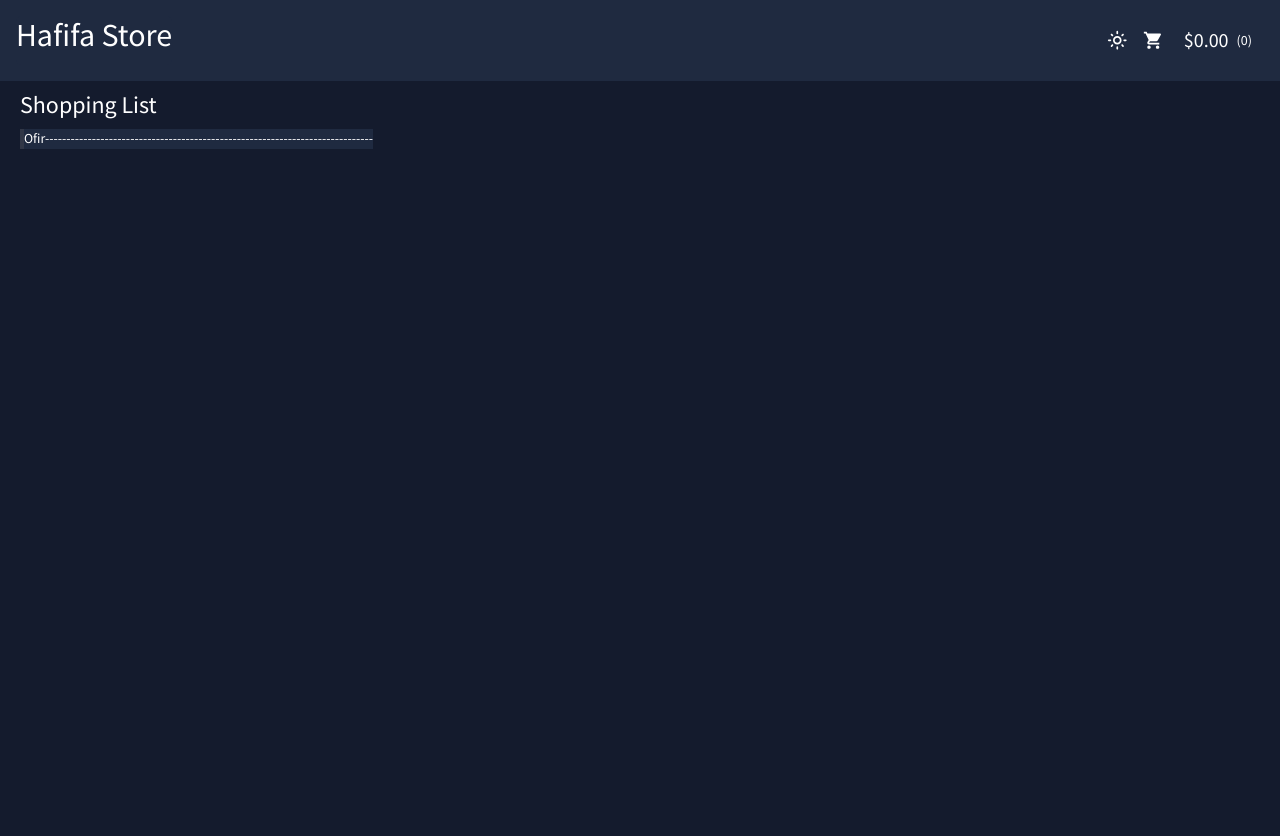
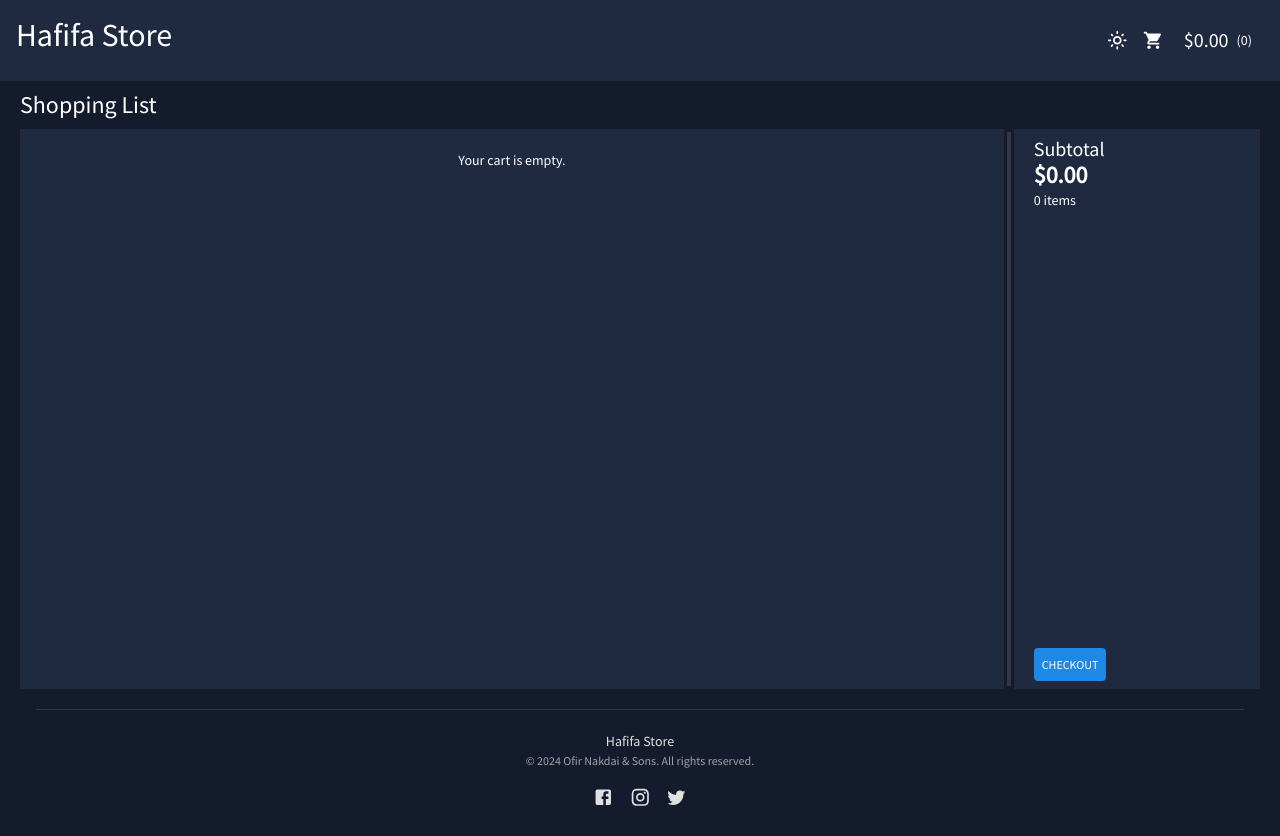
Before and after one commit to ofirNakdai/store, a React (Vite) app: page /cart in a window 1280 px wide. Before the commit the page ends 800 px from the top, so only its background shows below. Built offline with nearby package versions, Linux system fonts and the light colour scheme.

Commit message:
Cart Scene all done without checkout

```diff
--- /dev/null
+++ b/src/components/Footer.tsx
@@ -0,0 +1,61 @@
+import { Box, Typography, IconButton } from "@mui/material";
+import FacebookIcon from "@mui/icons-material/Facebook";
+import InstagramIcon from "@mui/icons-material/Instagram";
+import TwitterIcon from "@mui/icons-material/Twitter";
+import { useTheme } from "@mui/material";
+import { tokens } from "./../theme"; // Assuming you have a custom theme
+
+const Footer = () => {
+  const theme = useTheme();
+  const colors = tokens(theme.palette.mode);
+
+  return (
+    <Box
+      sx={{
+        p: "20px",
+        mt: "auto",
+        display: "flex",
+        flexDirection: "column",
+        alignItems: "center",
+        justifyContent: "center",
+      }}
+    >
+      <Typography variant="h6" sx={{ color: colors.grey[100] }}>
+        Hafifa Store
+      </Typography>
+
+      <Typography variant="body2" sx={{ color: colors.grey[300], mb: "10px" }}>
+        © {new Date().getFullYear()} Ofir Nakdai & Sons. All rights reserved.
+      </Typography>
+
+      <Box>
+        <IconButton
+          href="https://facebook.com"
+          target="_blank"
+          aria-label="Facebook"
+          sx={{ color: colors.grey[100] }}
+        >
+          <FacebookIcon />
+        </IconButton>
+        <IconButton
+          href="https://instagram.com"
+          target="_blank"
+          aria-label="Instagram"
+          sx={{ color: colors.grey[100] }}
+        >
+          <InstagramIcon />
+        </IconButton>
+        <IconButton
+          href="https://twitter.com"
+          target="_blank"
+          aria-label="Twitter"
+          sx={{ color: colors.grey[100] }}
+        >
+          <TwitterIcon />
+        </IconButton>
+      </Box>
+    </Box>
+  );
+};
+
+export default Footer;
--- a/src/components/QuantityPicker.tsx
+++ b/src/components/QuantityPicker.tsx
@@ -14,7 +14,7 @@ const QuantityPicker: React.FC<QuantityPickerProps> = ({
   onDecrement,
 }) => {
   return (
-    <Box display="flex" sx={{ border: "2px solid", borderRadius: "4px" }}>
+    <Box display="flex" sx={{ border: "2px solid", borderRadius: "4px" }} gap="3px">
       <IconButton onClick={onDecrement} disabled={quantity <= 0}>
         <RemoveIcon />
       </IconButton>
--- a/src/scenes/products/index.tsx
+++ b/src/scenes/products/index.tsx
@@ -9,6 +9,7 @@ import {
   useTheme,
   Rating,
   CircularProgress,
+  Divider,
 } from "@mui/material";
 import { tokens } from "../../theme";
 import { useProducts } from "../../services/queries";
@@ -17,6 +18,7 @@ import { useCart } from "../../context/cartProvider";
 import Swal from "sweetalert2";
 import { Product } from "../../types/product";
 import { useNavigate } from "react-router-dom";
+import Footer from "../../components/Footer";
 
 const Products = () => {
   const theme = useTheme();
@@ -57,8 +59,8 @@ const Products = () => {
   };
 
   return (
-    <Box display="flex">
-      <Grid container spacing={8} m="0 30px 30px 0">
+    <Box display="flex" flexDirection="column">
+      <Grid container spacing={8} m="0 0" p="0 64px 0 0" maxWidth="100%">
         {productsQuery.data?.map((product) => (
           <Grid item key={product.id} xs={12} sm={6} md={3}>
             <Card
@@ -120,6 +122,7 @@ const Products = () => {
                       fontWeight="bold"
                     >{`$${product.price.toFixed(2)}`}</Typography>
                   </Box>
+                  {/* ADD TO CART BUTTON */}
                   <Button
                     sx={{
                       backgroundColor:
@@ -147,6 +150,12 @@ const Products = () => {
           </Grid>
         ))}
       </Grid>
+
+      {/* FOOTER */}
+      <Divider variant="middle" sx={{ color: "divider", mt: "20px" }} />
+      <Box>
+        <Footer />
+      </Box>
     </Box>
   );
 };
--- a/src/scenes/shopingCart/CartItem.tsx
+++ b/src/scenes/shopingCart/CartItem.tsx
@@ -71,7 +71,7 @@ const CartItem: React.FC<ProductProps> = ({
     <>
       <Box
         gap="8px"
-        sx={{ borderColor: "divider", m: "5px" }}
+        sx={{ borderColor: "divider", m: "5px", height:"20vh" }}
         display="flex"
         justifyContent="space-around"
       >
--- a/src/scenes/shopingCart/index.tsx
+++ b/src/scenes/shopingCart/index.tsx
@@ -1,4 +1,4 @@
-import { Box, Container, Typography } from "@mui/material";
+import { Box, Button, Container, Typography } from "@mui/material";
 import { useCart } from "../../context/cartProvider";
 import { useProductsByIds } from "../../services/queries";
 import { ContactSupportOutlined } from "@mui/icons-material";
@@ -6,15 +6,18 @@ import CartItem from "./CartItem";
 import { useTheme } from "@mui/material";
 import { tokens } from "../../theme";
 import Divider from "@mui/material/Divider";
+import Footer from "../../components/Footer";
 
 const Cart = () => {
-  const { cart } = useCart();
+  const { cart, totalAmount, totalQuantity } = useCart();
   const theme = useTheme();
   const colors = tokens(theme.palette.mode);
 
   const productsQuery = useProductsByIds(
     Object.keys(cart).map((key) => Number(key))
   );
+
+  const isEmptyCart = Object.keys(cart).length === 0;
 
   return (
     <Box sx={{ m: "10px 20px" }} gap="10px">
@@ -26,10 +29,19 @@ const Cart = () => {
         <Box
           display="flex"
           flexDirection="column"
-          maxWidth="60%"
-          sx={{ background: colors.primary[400] }}
+          width="80%"
+          sx={{
+            background: colors.primary[400],
+            height: "70vh",
+            overflowY: "auto",
+          }}
         >
-          {productsQuery.map((item) =>
+          {isEmptyCart ? (
+            <Typography variant="h6" sx={{ m: "20px", textAlign: "center" }}>
+              Your cart is empty.
+            </Typography>
+          ) : (
+            productsQuery.map((item) =>
               item.data ? (
                 <CartItem
                   key={item.data.id}
@@ -37,18 +49,55 @@ const Cart = () => {
                   quantity={cart[item.data.id]["quantity"]}
                 />
               ) : null
+            )
           )}
         </Box>
-        <Divider sx={{ border: "2px solid", borderColor: "divider" }} />
+        <Divider
+          sx={{ border: "2px solid", borderColor: "divider", m: "3px" }}
+        />
+
         {/* CHECKOUT */}
         <Box
+          p="8px 20px"
           display="flex"
           flexDirection="column"
-          maxWidth="30%"
+          justifyContent="space-between"
+          width="20%"
+          height="70vh"
           sx={{ background: colors.primary[400] }}
         >
-          Ofir-----------------------------------------------------------------------------
+          {/* SUBTOTAL */}
+          <Box>
+            <Typography variant="h4">Subtotal</Typography>
+            <Typography variant="h3" fontWeight="bold">{`$${totalAmount.toFixed(
+              2
+            )}`}</Typography>
+            <Typography variant="h6">{`${totalQuantity} items`}</Typography>
           </Box>
+          {/* CHECKOUT BUTTON */}
+          <Box>
+            <Button
+              sx={{
+                backgroundColor: colors.blue[500],
+                color: theme.palette.mode === "light" ? "black" : "white",
+
+                "&:hover": {
+                  backgroundColor: colors.blue[600],
+                },
+                borderRadius: "4px",
+              }}
+            >
+              checkout
+            </Button>
+          </Box>
+        </Box>
+      </Box>
+
+      {/* FOOTER */}
+
+      <Box >
+        <Divider variant="middle" sx={{ color: "divider", mt: "20px" }} />
+        <Footer />
       </Box>
     </Box>
   );
--- a/src/theme.ts
+++ b/src/theme.ts
@@ -71,6 +71,17 @@ export const tokens = (mode: "light" | "dark") => ({
           800: "#602b00",
           900: "#301600",
         },
+        blue: {
+          100: "#d2e7fa",
+          200: "#a5cff5",
+          300: "#78b8ef",
+          400: "#4ba0ea",
+          500: "#1e88e5",
+          600: "#186db7",
+          700: "#125289",
+          800: "#0c365c",
+          900: "#061b2e",
+        },
       }
     : {
         grey: {
@@ -138,6 +149,17 @@ export const tokens = (mode: "light" | "dark") => ({
           700: "#f5a766",
           800: "#f9c499",
           900: "#fce2cc",
+        },
+        blue: {
+          100: "#061b2e",
+          200: "#0c365c",
+          300: "#125289",
+          400: "#186db7",
+          500: "#1e88e5",
+          600: "#4ba0ea",
+          700: "#78b8ef",
+          800: "#a5cff5",
+          900: "#d2e7fa",
         },
       }),
 });
```
Also changed, not shown: src/scenes/payment.tsx/index.tsx (added, +34 -0 lines). Lines whose indentation alone changed are shown as unchanged.
